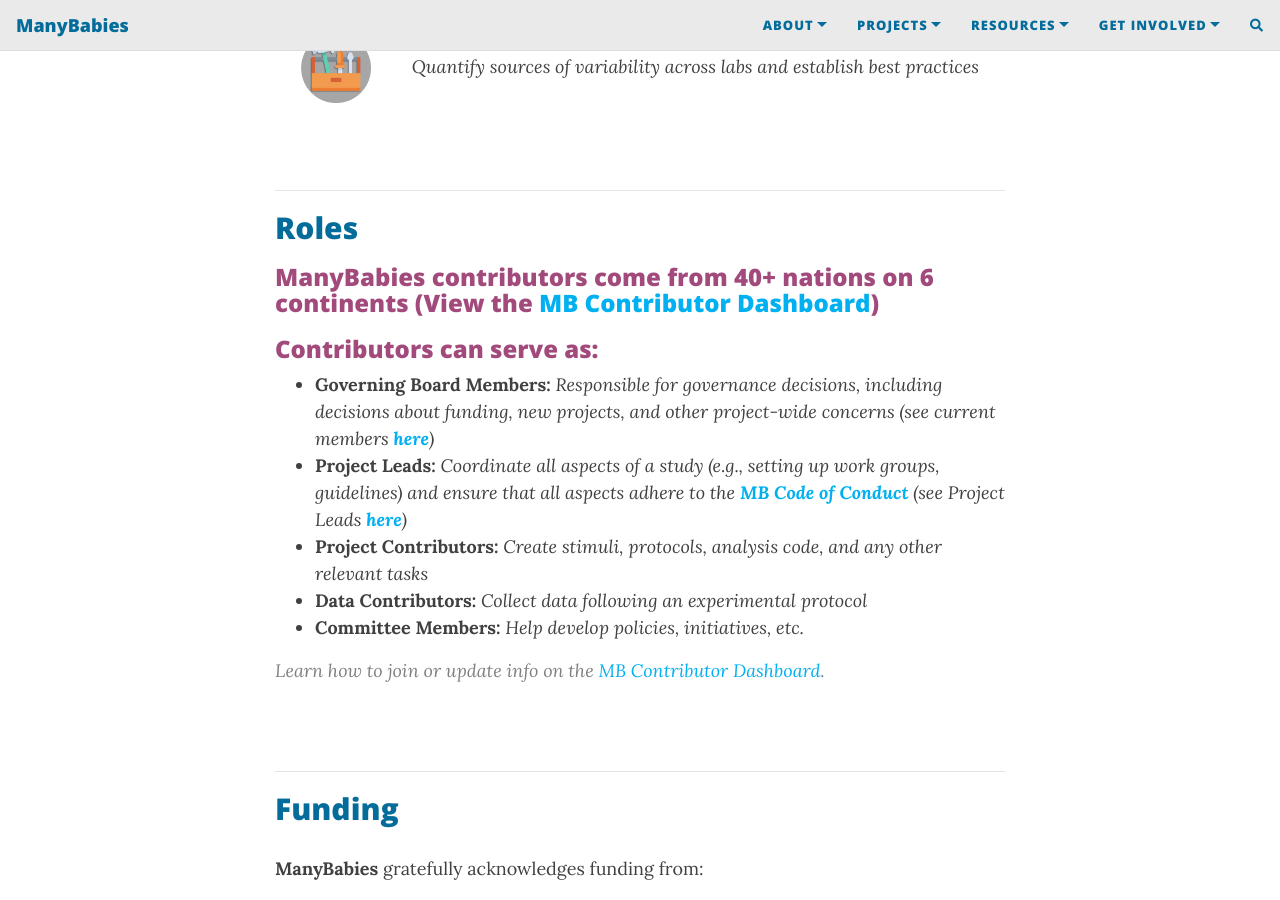
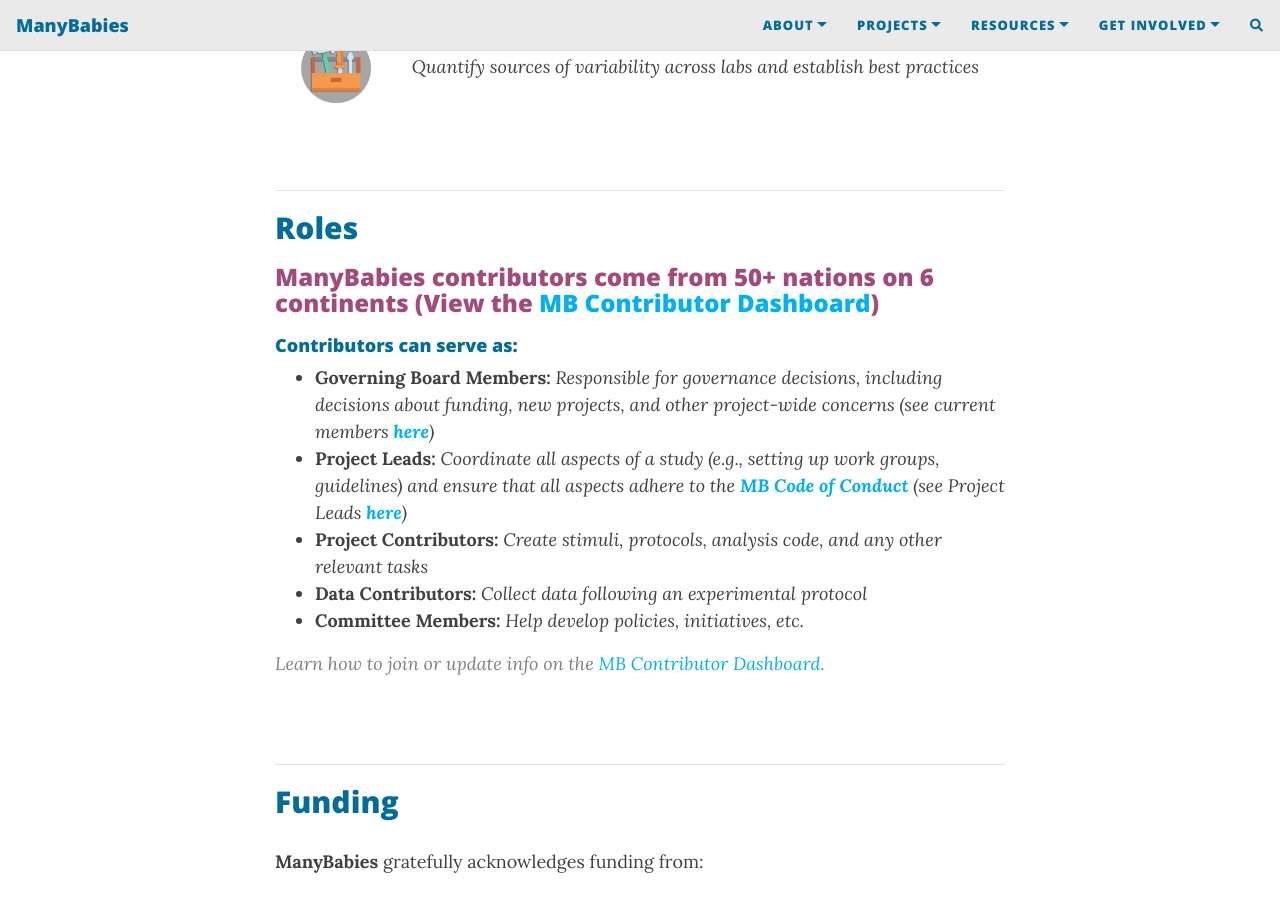
Before and after one commit to manybabies/manybabies.github.io, a Jekyll site: the page built from about.md, in a window 1280 px wide and 900 px high, scrolled down 2466 px. Built offline with Jekyll 4.4.1, drawn with Linux system fonts in a browser that asks for light colours; nearby versions of some CDN libraries; comment, search, counter and statistics services are not loaded.

Commit message:
Update about.md

```diff
--- a/about.md
+++ b/about.md
@@ -131,8 +131,10 @@
 
 ***
 ## Roles
-### ManyBabies contributors come from 40+ nations on 6 continents (View the <a href="https://manybabies.shinyapps.io/shiny_mb_map/" target="_blank">MB Contributor Dashboard</a>)
-### Contributors can serve as:
+
+### ManyBabies contributors come from 50+ nations on 6 continents (View the <a href="{{site.baseurl}}/dashboard/" target="_blank">MB Contributor Dashboard</a>)
+
+#### Contributors can serve as:
 * <b>Governing Board Members:</b> <i>Responsible for governance decisions, including decisions about funding, new projects, and other project-wide concerns (see current members [**here**]({{site.baseurl}}/people/))</i>
 * <b>Project Leads:</b> <i>Coordinate all aspects of a study (e.g., setting up work groups, guidelines) and ensure that all aspects adhere to the [**MB Code of Conduct**]({{site.baseurl}}/codeofconduct/) (see Project Leads [**here**]({{site.baseurl}}/projects/))</i>
 * <b>Project Contributors:</b> <i>Create stimuli, protocols, analysis code, and any other relevant tasks</i>
```
